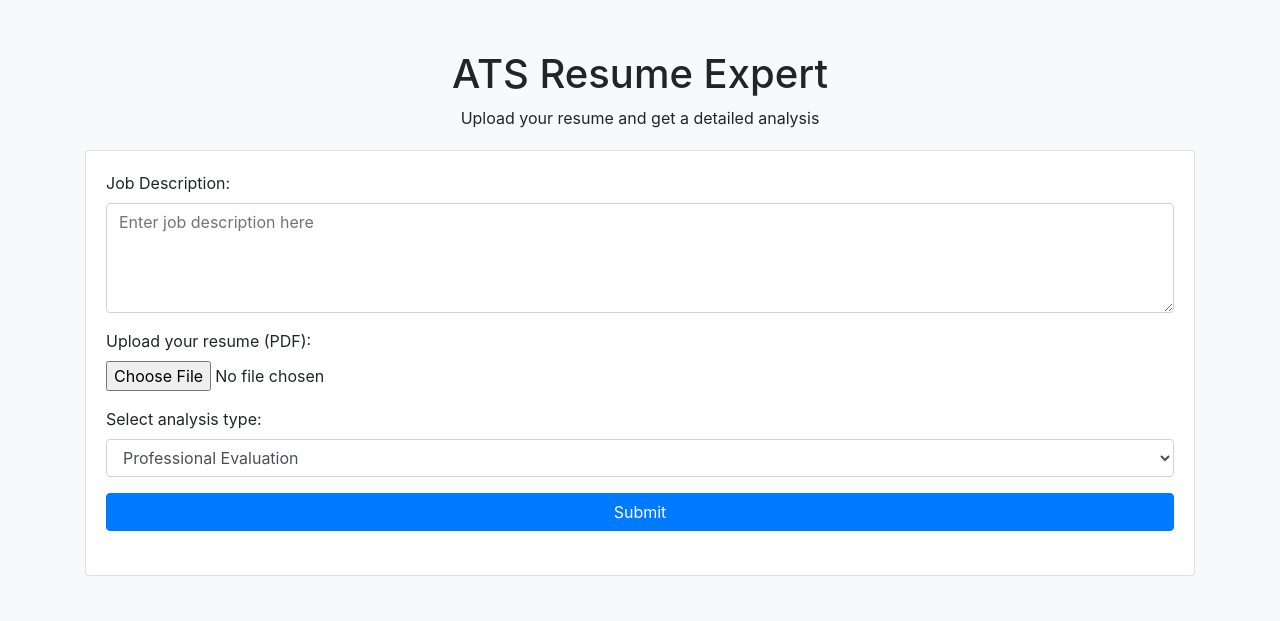
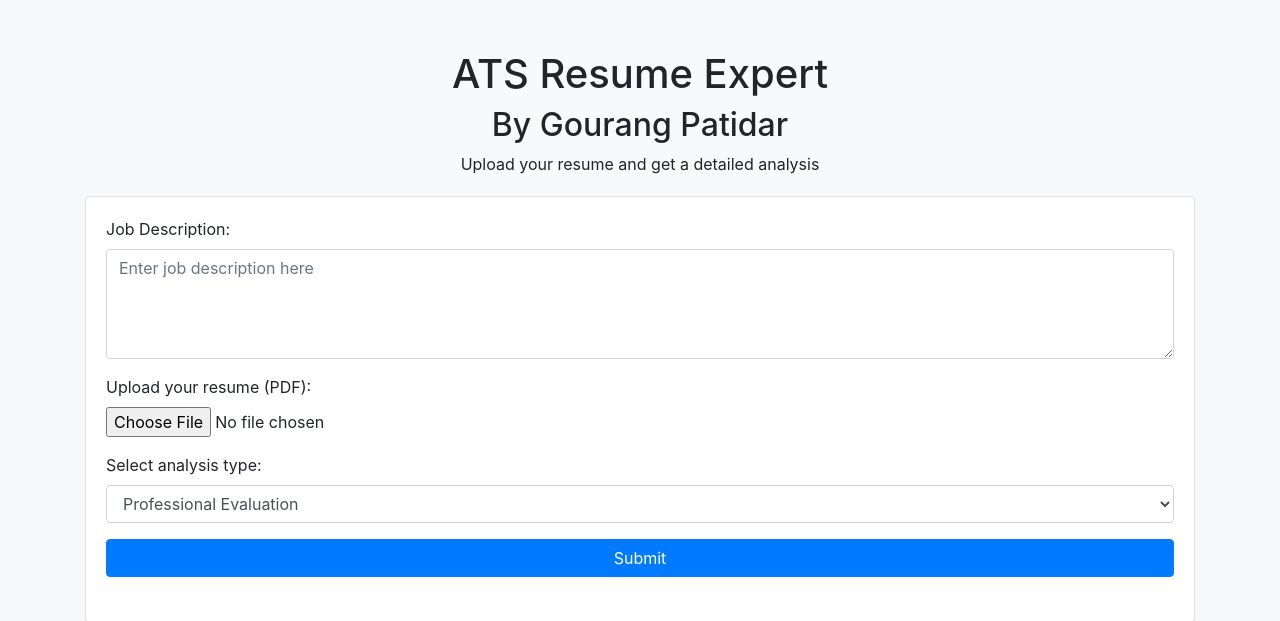
Before and after one commit to GourangPatidar/Resume_ATS, a Flask app: page / in a window 1280 px wide. Shown: the top 621 px of the page. Run offline with Flask 3, Linux system fonts and the light colour scheme; some libraries are stand-ins or nearby versions.

Commit message:
Update index.html

```diff
--- a/templates/index.html
+++ b/templates/index.html
@@ -22,6 +22,7 @@
     <div class="container">
         <div class="text-center">
             <h1>ATS Resume Expert</h1>
+            <h2>By Gourang Patidar</h2>
             <p>Upload your resume and get a detailed analysis</p>
         </div>
         <div class="card">
```
